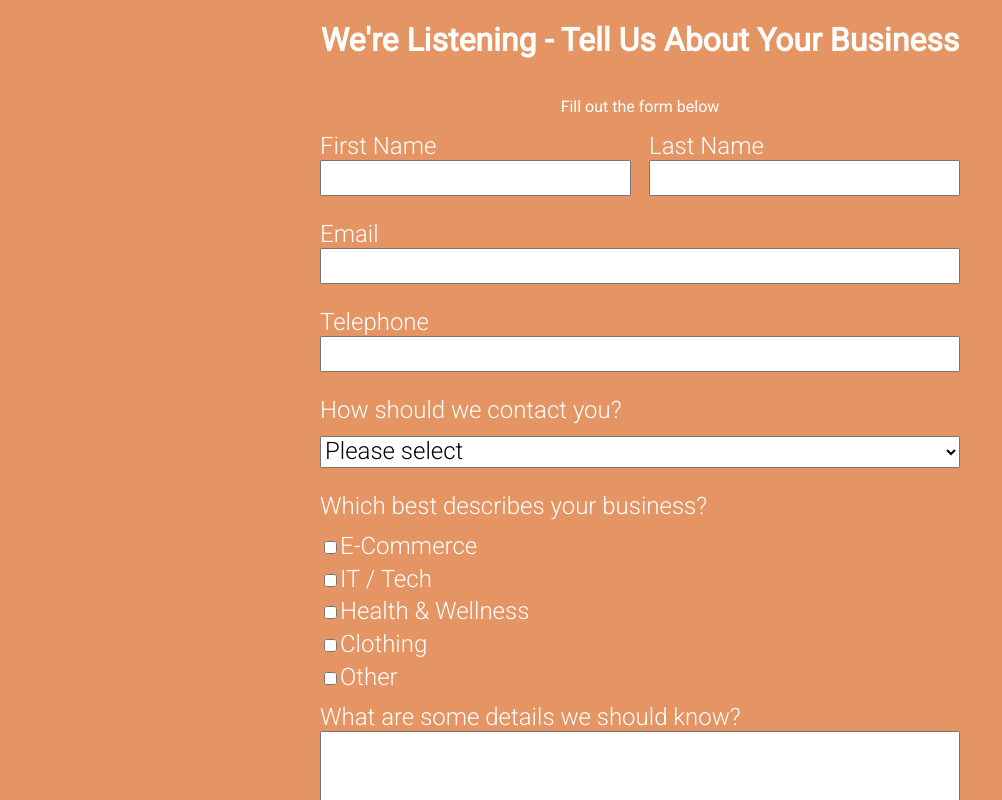
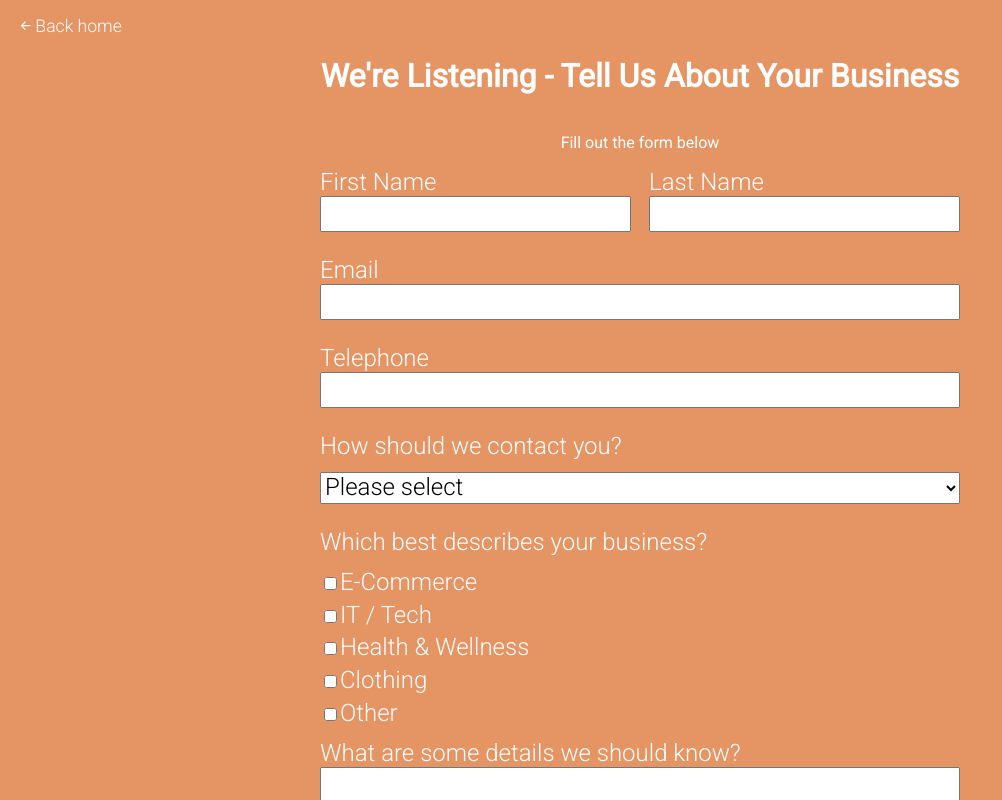
Before and after one commit to Bman990/opticare, a React (Vite) app: page /opticare/contact in a window 1280 px wide. Shown: the top 800 px of the page, without its empty margins (0-1002 px from the left). Built offline with nearby package versions, Linux system fonts and the light colour scheme.

Commit message:
Final PC files

```diff
--- a/StyleSheet/Box.css
+++ b/StyleSheet/Box.css
@@ -6,11 +6,8 @@
     flex-direction: column;
     justify-content: center;
     align-items: center;
-    /* background-color: rgb(70, 54, 34); */
     height: 25em;
     width: 75%;
-    /* border: 1px solid white;
-    border-radius: 10px; */
     box-shadow: 0 0 20px rgba(0, 0, 0, 0.3);
     font-family: 'Roboto', sans-serif;
     transition: box-shadow 0.5s, background-color 0.8s;
@@ -44,10 +41,8 @@
 
 .boxDetailsDiv {
     margin: 0;
-    /* background-color: aquamarine; */
     width: 90%;
     height: 90%;
-    /* background-color: darkgreen; */
 }
 
 .boxDetailsDiv > p {
--- a/StyleSheet/Hero.css
+++ b/StyleSheet/Hero.css
@@ -16,7 +16,6 @@
 }
 
 .companyNameDiv {
-    /* background-color: aqua; */
     width: 100%;
     height: 100%;
     display: flex;
--- a/StyleSheet/Navbar.css
+++ b/StyleSheet/Navbar.css
@@ -7,13 +7,52 @@
     left: 0;
     right: 0;
     display: flex;
+    align-items: center;
     justify-content: space-between;
+    z-index: 2;
 }
 
 .navCompanyName{
-
+     margin-left:1em ;
 }
 
 .navUL {
     display: flex;
+    list-style: none;
 }
+
+.navUL > li {
+    display: flex;
+    justify-content: center;
+    align-items: center;
+    margin-right: 1em;
+}
+
+.btnStyle {
+    color: white;
+    background-color: transparent;
+    border: none;
+    font-size: 1.1em;
+    font-family: 'Roboto', sans-serif;
+    font-weight: 300;
+}
+
+.btnStyle:hover {
+    background-color: #f7a97d;
+    cursor: pointer;
+    border-radius: 5px;
+}
+
+.linkContact {
+    color: white;
+    text-decoration: none;
+    font-family: 'Roboto', sans-serif;
+    font-weight: 300;
+    font-size: 1.1em;
+}
+
+.linkContact:hover{
+    background-color: #f7a97d;
+    cursor: pointer;
+    border-radius: 5px;
+}
--- /dev/null
+++ b/StyleSheet/Navbar2.css
@@ -0,0 +1,26 @@
+
+
+.nav2Div {
+    margin-top: 1em;
+    margin-left: 1em;
+    width: max-content;
+}
+
+.backHomeLink {
+    text-decoration: none;
+    font-weight: 300;
+    font-size: 1.1em;
+    font-family: 'Roboto', sans-serif;
+    display: flex;
+    align-items: center;
+    color: white;
+}
+
+.backHomeLink:hover{
+    color: rgb(230, 230, 230);
+}
+
+.arrowSvg {
+    width: 1.1em;
+    height: 1.1em;
+}
--- a/src/Components/AboutUs.tsx
+++ b/src/Components/AboutUs.tsx
@@ -11,7 +11,7 @@ import Telephone from './Telephone'
 
 export const AboutUs: React.FC = () => {
     return (
-        <section className='aboutUsContainer'>
+        <section className='aboutUsContainer' id="features">
             <div className='aboutUsContent'>
 
                 <div className='sectionHeader'>
--- /dev/null
+++ b/src/Components/ArrowLeft.tsx
@@ -0,0 +1,17 @@
+import React from 'react';
+
+interface ArrowLeftProps {
+    width?: number;
+    height?: number;
+    className?: string;
+}
+
+const ArrowLeft: React.FC<ArrowLeftProps> = ({ width = 16, height = 16, className = 'arrowSvg' }) => {
+    return (
+        <svg xmlns="http://www.w3.org/2000/svg" width={width} height={height} fill="currentColor" className={`bi bi-arrow-left-short ${className}`} viewBox="0 0 16 16">
+            <path fillRule="evenodd" d="M12 8a.5.5 0 0 1-.5.5H5.707l2.147 2.146a.5.5 0 0 1-.708.708l-3-3a.5.5 0 0 1 0-.708l3-3a.5.5 0 1 1 .708.708L5.707 7.5H11.5a.5.5 0 0 1 .5.5"/>
+        </svg>
+    );
+}
+
+export default ArrowLeft;
--- a/src/Components/Contact.tsx
+++ b/src/Components/Contact.tsx
@@ -3,6 +3,7 @@
 import React, { useState } from 'react';
 import '/StyleSheet/Contact.css';
 import { Footer } from './Footer';
+import { Navbar2 } from './Navbar2';
 
 interface FormState {
   firstName: string;
@@ -72,6 +73,7 @@ export const Contact: React.FC = () => {
 
   return (
     <div className='contactContainer'>
+      <Navbar2 />
       <div className='contactContent'>
         <div className='contactHeader'>
           <h1>We're Listening - Tell Us About Your Business</h1>
--- a/src/Components/Hero.tsx
+++ b/src/Components/Hero.tsx
@@ -4,7 +4,7 @@ import bg2 from '/bgVid2.mp4'
 
 export const Hero: React.FC = () => {
     return (
-      <section className="heroContainer">
+      <section className="heroContainer" id="hero">
         <div className="heroContent">
             <div className='companyNameDiv'>
                 <h1>OptiCare</h1>
--- a/src/Components/Navbar.tsx
+++ b/src/Components/Navbar.tsx
@@ -1,25 +1,34 @@
 
+import { Link } from 'react-router-dom'
 import '/StyleSheet/Navbar.css'
 
 export const Navbar: React.FC = () => {
+
+    const scrollToSection = (sectionId: string) => {
+        const section = document.getElementById(sectionId);
+        if (section) {
+            section.scrollIntoView({ behavior: 'smooth' });
+        }
+    };
+
     return(
         <nav className="navStyle">
             <div className="navCompanyName">
-                <h1>OptiCare</h1>
+                <button className="btnStyle" onClick={() => scrollToSection('hero')}>OptiCare</button>
             </div>
 
             <ul className="navUL">
 
                 <li>
-                    <h1>What we do</h1>
+                    <button className="btnStyle" onClick={() => scrollToSection('features')}>Features</button>
                 </li>
 
                 <li>
-                    <h1>Pricing</h1>
+                    <button className="btnStyle" onClick={() => scrollToSection('testimonials')}>Testimonals</button>
                 </li>
 
                 <li>
-                    <h1>Contact Us</h1>
+                    <Link to='/opticare/contact' className='linkContact'>Consultation</Link>
                 </li>
             </ul>
         </nav>
--- /dev/null
+++ b/src/Components/Navbar2.tsx
@@ -0,0 +1,14 @@
+import { Link } from "react-router-dom"
+import '/StyleSheet/Navbar2.css'
+import ArrowLeft from "./ArrowLeft"
+
+
+export const Navbar2: React.FC = () => {
+    return(
+        <div className="nav2Div">
+            <Link to='/opticare/' className="backHomeLink">
+                <ArrowLeft />Back home
+            </Link>
+        </div>
+    )
+}
--- a/src/Components/Reviews.tsx
+++ b/src/Components/Reviews.tsx
@@ -5,7 +5,7 @@ import { Link } from 'react-router-dom'
 
 export const Reviews: React.FC = () => {
     return (
-        <section className="reviewContainer">
+        <section className="reviewContainer" id="testimonials">
             <div className="reviewContent">
 
                 <div className="reviewLeft">
```
